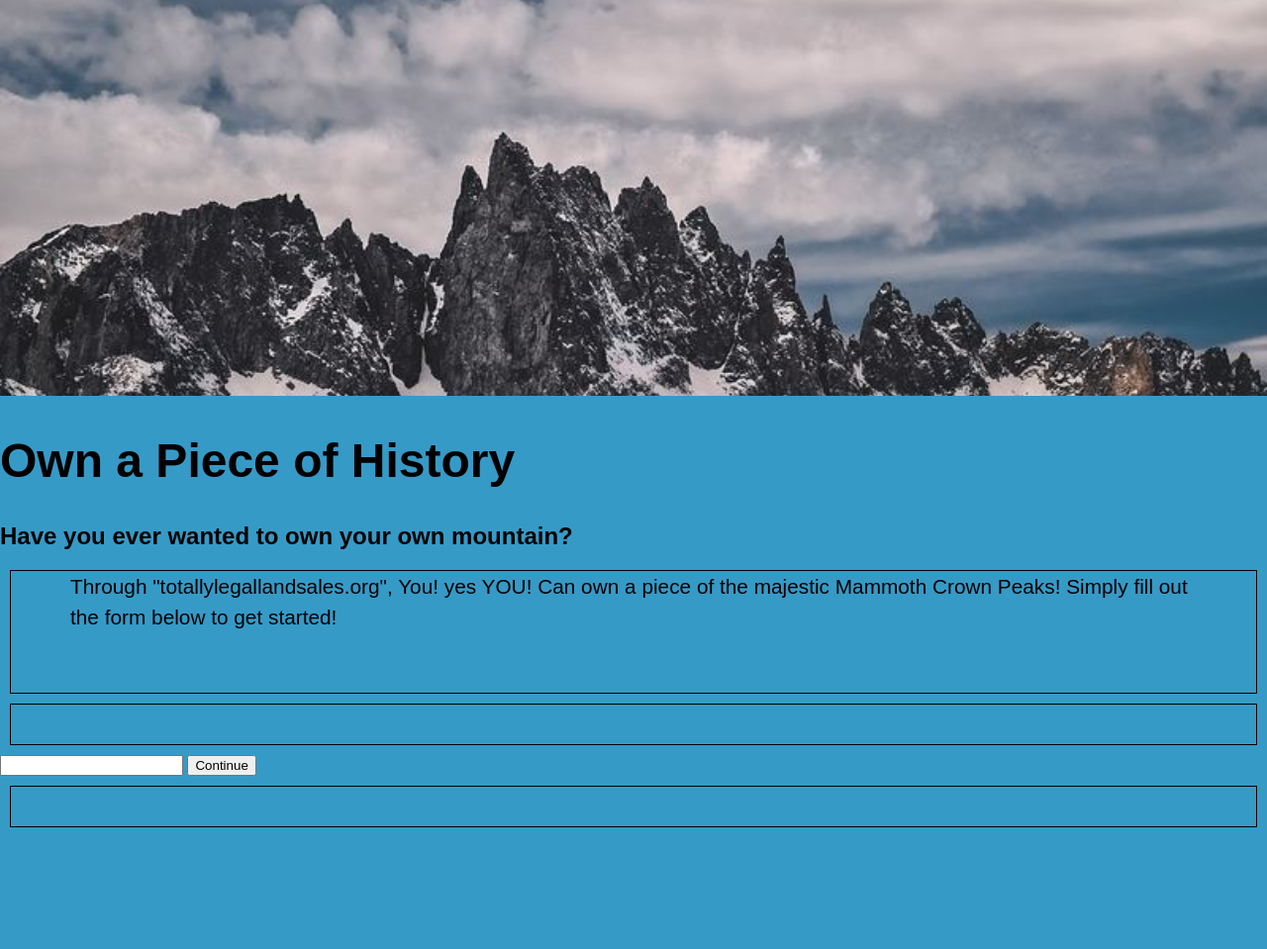
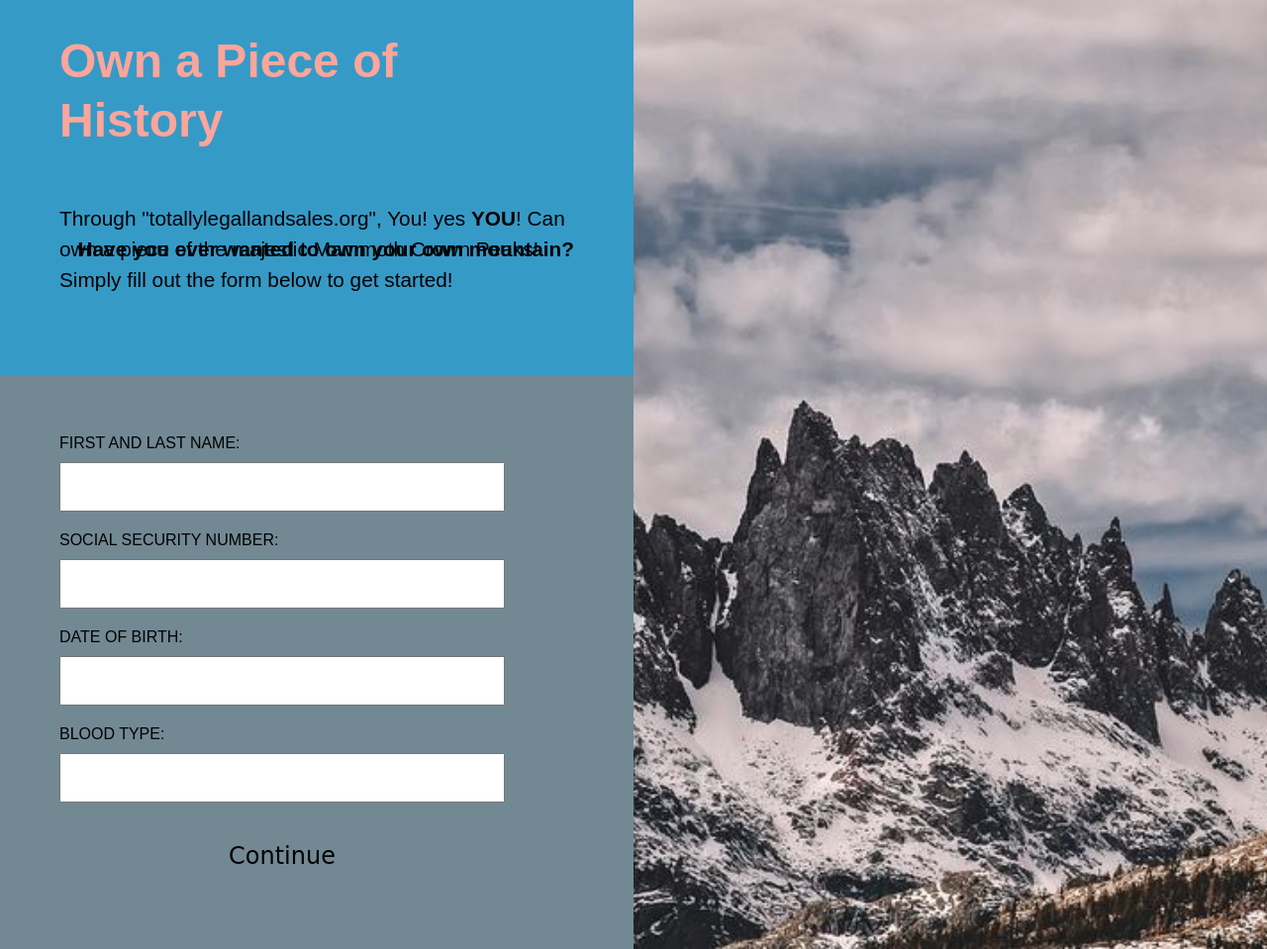
Before and after one commit to Thomas-Jenkins/product-launch, a plain HTML site: page index.html in a window 1280 px wide. Shown: the whole page at 99% size. Before the commit the page ends 836 px from the top, so only its background shows below. Drawn offline with Linux system fonts and the light colour scheme; a web font is replaced by a local one.

Commit message:
add sign up form, asset, css grid

```diff
--- a/index.html
+++ b/index.html
@@ -19,19 +19,29 @@
     <h1 id="header">
         Own a Piece of History
     </h1>
-    <h2>
+    <h2 id="lead">
     Have you ever wanted to own your own mountain?
 
     </h2>
 
 
-    <p id="lead">
-        Through "totallylegallandsales.org", You! yes YOU! Can own a piece of the majestic Mammoth Crown Peaks! Simply fill out the form below to get started!
+    <p id="leadp">
+        Through "totallylegallandsales.org", You! yes <span>YOU</span>! Can own a piece of the majestic Mammoth Crown Peaks! Simply fill out the form below to get started!
     </p>
     <p>
-    <form id="name">
-        <label for="First and Last Name"></label>
+    <form id="sign_up_form">
+        <label for="First and Last Name">First and Last Name:</label>
         <input id="First and Last Name" name="First and Last Name" required/>
+
+        <label for="social">Social Security Number:</label>
+        <input id="First and Last Name" name="First and Last Name" required/>
+
+        <label for="Date of Birth">Date of Birth:</label>
+        <input id="First and Last Name" name="First and Last Name" required/>
+
+        <label for="Blood Type">Blood Type:</label>
+        <input id="First and Last Name" name="First and Last Name" required/>
+
         <Button>Continue</Button>
     </form>
     </p>
--- a/styles/global.css
+++ b/styles/global.css
@@ -23,11 +23,41 @@ body{
     height: 50vh;
     width: 100vw;
   }
+  @media (min-width: 900px) {
+    body {
+      /* take up the visible height of the "viewport" */
+      height: 100vh;
+
+      /* Use CSS Grid */
+      display: grid;
+      /* Two columns wide, three rows long */
+      /* even split 50/50 */
+      grid-template-columns: 50% 50%;
+      /* auto fit content for first two,
+         then give remaining space to third row */
+      grid-template-rows: auto auto 1fr;
+      /* This is a "picture" of where each element should go */
+      grid-template-areas:
+        'header  image'
+        'lead    image'
+        'name    image';
+      /* Default positioning: stretch horizontally, center vertically */
+      justify-items: stretch;
+      align-items: center;
+    }
+      #hero-image {
+        height: 100%;
+        max-width: 100%;
+
+      }
+    }
+
 
   #header {
     grid-area: header;
-    padding: 0 60px
-    color: var(--color-3);
+    padding: 0 60px;
+    margin-left: auto;
+    color: var(--color-4);
     font-family: 'Anek Malayalam', sans-serif;
     font-size: 3rem;
     line-height: 1.25;
@@ -35,18 +65,59 @@ body{
 
   #lead {
     grid-area: lead;
+    margin-left: auto;
     padding: 0 60px 60px 60px;
     font-size:1.3rem;
     line-height: 1.5;
   }
 
-p{
-  Margin: 10px;
-  border: 1px solid black;
-  padding: 20px;
+  #leadp{
+    grid-area: lead;
+    margin-left: auto;
+    padding: 0 60px 60px 60px;
+    font-size:1.3rem;
+    line-height: 1.5;
+
+  }
+  #leadp span{
+    font-weight: bold;
+  }
+
+#sign_up_form {
+  grid-area: name;
+  width: 100%;
+  background: var(--color-2);
+  padding: 60px;
+}
+
+label, input, button {
+display: block;
+width: 100%;
+max-width: 450px;
 
 }
 
-img{
-width: 50%;
+label {
+  color: var(--color-5)
+  font-size: 1.3rem;
+  text-transform: uppercase;
 }
+
+input {
+  /* size up the input box */
+  height: 50px;
+  margin-top: 10px;
+  margin-bottom: 20px;
+  padding: 10px;
+  font-size: 1.2rem;
+}
+button {
+  /* Color and font settings for label */
+  /* Bright color for Call To Action (CTA) */
+  background: var(--sinopia);
+  color: var(--white);
+  border: 0;
+  padding: 20px;
+  font-family: 'Permanent Marker', cursive;
+  font-size: 1.5rem;
+}
```
